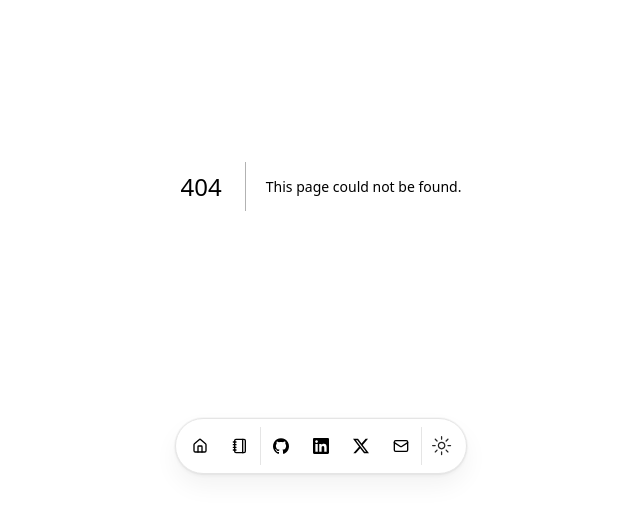
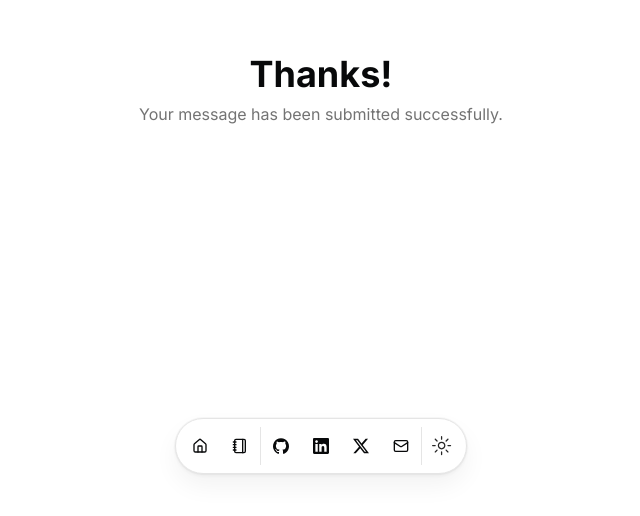
Before and after one commit to Ronakmishra/portfolio, a Next.js app: page /thanks in a window 1280 px wide. Before the commit this address had no page. Shown: the part 310-826 px from the top of the page, without its empty margins (319-959 px from the left). After the commit the page ends 800 px from the top, so only its background shows below. Built offline with nearby package versions, Linux system fonts and the light colour scheme.

Commit message:
fixed form

```diff
--- /dev/null
+++ b/src/app/thanks/page.tsx
@@ -0,0 +1,17 @@
+// app/thanks/page.tsx
+
+export const metadata = {
+  title: "Thanks",
+  description: "Thank you for your message.",
+};
+
+export default function ThanksPage() {
+  return (
+    <section className="flex flex-col items-center justify-center text-center min-h-[calc(100vh-6rem)] sm:min-h-[calc(100vh-12rem)]">
+      <h1 className="text-4xl font-bold mb-2">Thanks!</h1>
+      <p className="text-muted-foreground">
+        Your message has been submitted successfully.
+      </p>
+    </section>
+  );
+}
```
